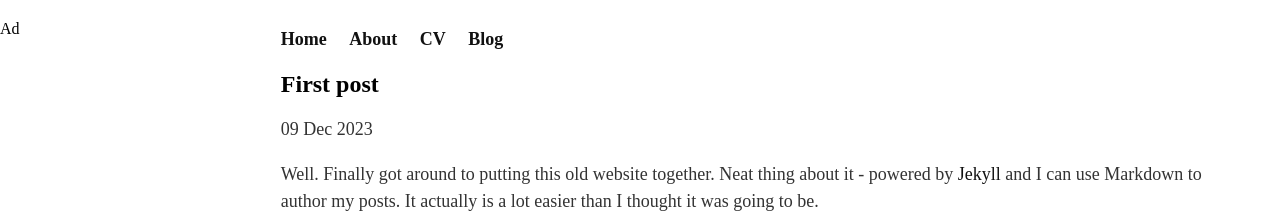
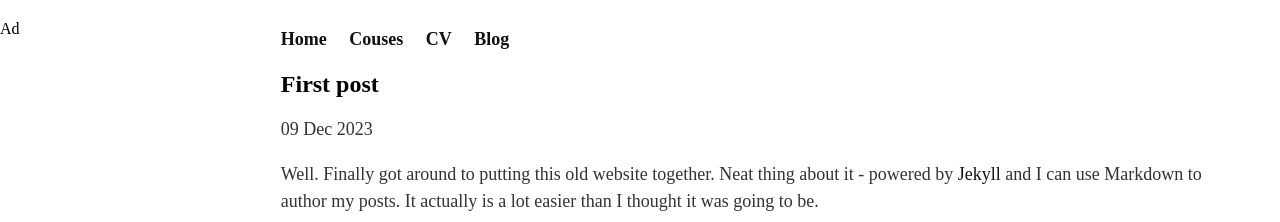
Before and after one commit to hoAngnaMPHan/apmaths.github.io, a Jekyll site: the page built from _posts/2023-12-09-first-post.md, in a window 1280 px wide. Shown: the top 222 px of the page. Built offline with Jekyll 4.4.1, drawn with Linux system fonts in a browser that asks for light colours.

Commit message:
Update nav.html

```diff
--- a/_includes/nav.html
+++ b/_includes/nav.html
@@ -1,7 +1,7 @@
 <nav>
 <ul>
 <li><a href="/">Home</a></li>
-<li><a href="/about">About</a></li>
+<li><a href="/courses">Couses</a></li>
 <li><a href="/cv">CV</a></li>
 <li><a href="/blog">Blog</a></li>
 </ul>
```
